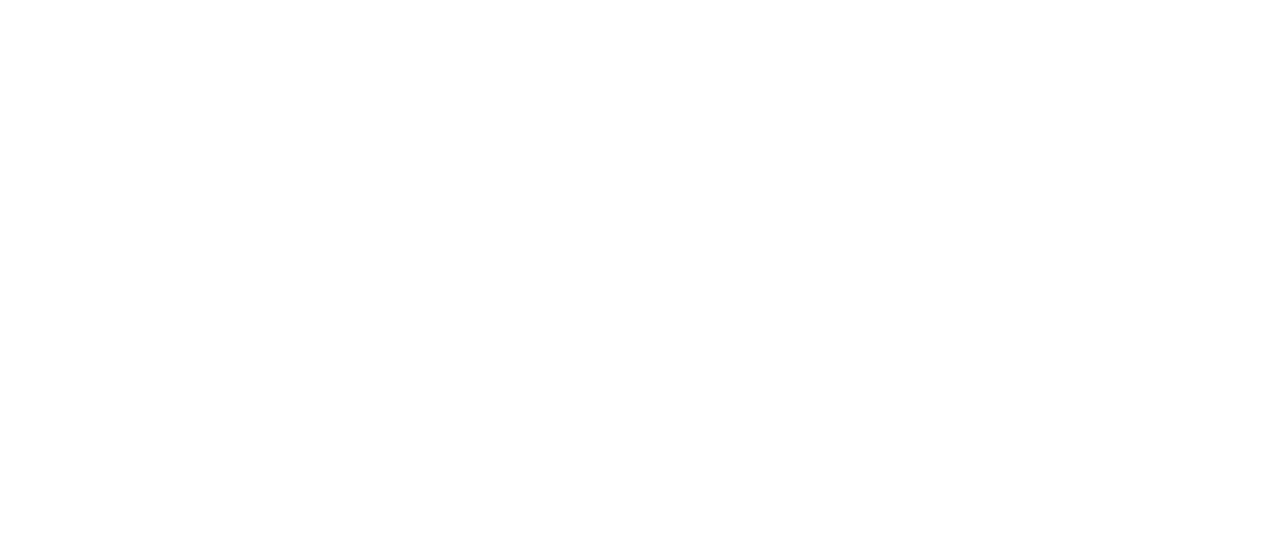
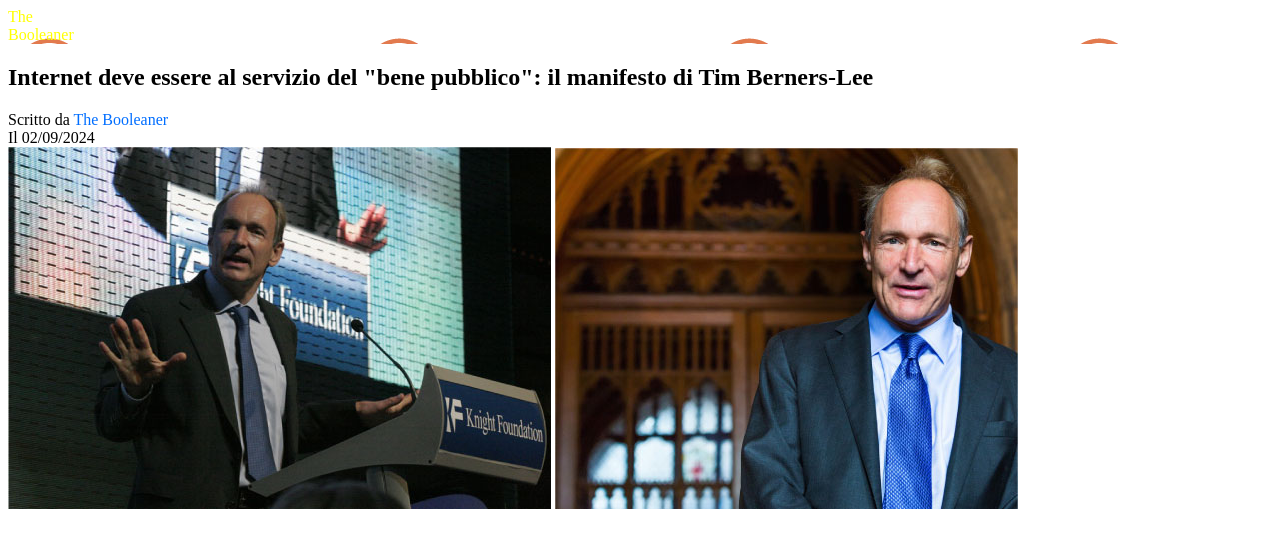
Before and after one commit to MicheleFumi/html-css-booleaner, a plain HTML site: page index.html in a window 1280 px wide. Drawn offline with Linux system fonts and the light colour scheme.

Commit message:
add first text

```diff
--- a/CSS/style.css
+++ b/CSS/style.css
@@ -0,0 +1,11 @@
+header{
+    background-image: url(../IMG/pattern.png);
+    color: yellow;
+
+
+}
+
+.textblue{
+    color: rgb(0, 110, 255);
+
+}
--- a/index.html
+++ b/index.html
@@ -8,6 +8,8 @@
 </head>
 <body>
         <header> <!-- THE BOOLEANER TITLE -->
+           <div>The</div>
+           <div>Booleaner</div>
 
 
 
@@ -15,8 +17,21 @@
 
 
         <main> <!-- THE ARTICLE ITSELF -->
+            <section> <!-- TITLE AND PICTURES -->
+                <h1 class="main-title">
+                    Internet deve essere al servizio del "bene pubblico": il manifesto di Tim Berners-Lee
+                </h1>
+                <div>Scritto da <span class="textblue">The Booleaner</span></div>
+                <div>Il 02/09/2024</div>
+                <img src="./IMG/tim-1.jpg" alt="picture of Tim Tim Berners-Lee">
+                <img src="./IMG/tim-2.jpg" alt="picture of Tim Tim Berners-Lee ">
+
+            </section>
+
+            <section> <!-- DESCRIPTION AND LIST -->
 
 
+            </section>
 
         </main>
 
```
